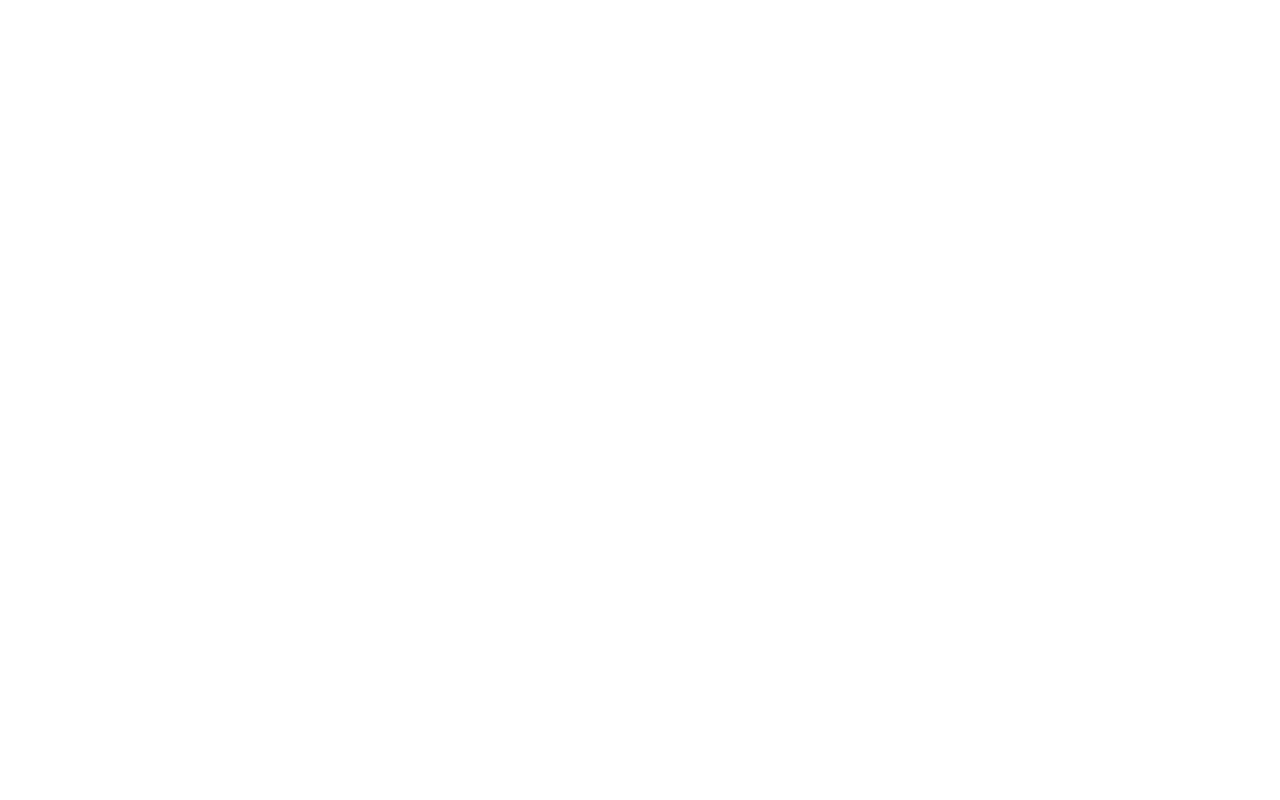
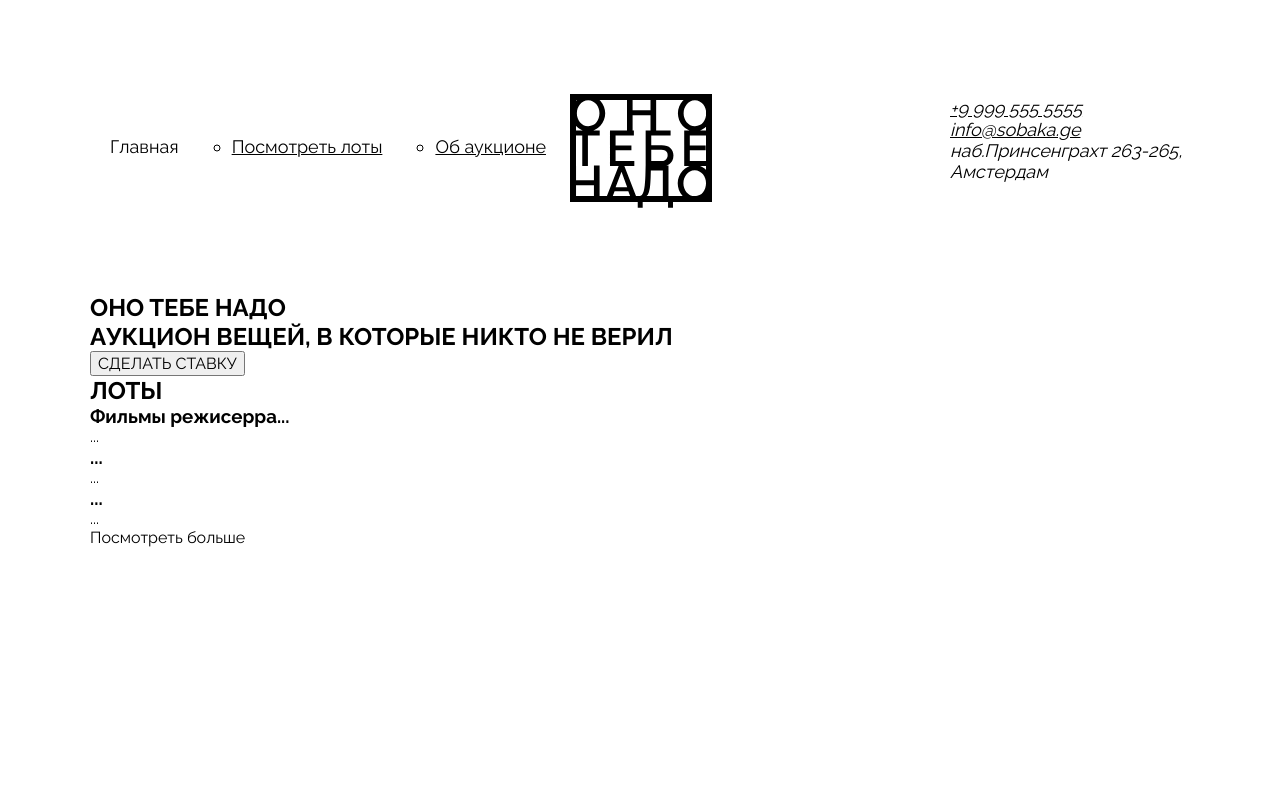
Before and after one commit to matvei-staria/ono-tebe-nado-ad, a plain HTML site: page index.html in a window 1280 px wide. Shown: the top 800 px of the page. Drawn offline with Linux system fonts and the light colour scheme.

Commit message:
Написан header

```diff
--- a/index.html
+++ b/index.html
@@ -5,6 +5,95 @@
     <meta http-equiv="X-UA-Compatible" content="IE=edge" />
     <meta name="viewport" content="width=device-width, initial-scale=1.0" />
     <title>Оно тебе надо — аукцион вещей, в которые никто не верил</title>
+    <link rel="stylesheet" href= "./fonts/fonts.css"/>
+    <link rel="stylesheet" href="./styles/global.css"/>
+    <link rel="stylesheet" href='./styles/style.css'/>
   </head>
-  <body></body>
+  <body>
+      <header class="header">
+        <nav class="menu_header">
+            <ul>
+                <li class="menu_header_li_none">
+                    <a>Главная</a>
+                </li>
+                <li>
+                    <a href="#lots">Посмотреть лоты</a>
+                </li>
+                <li>
+                    <a href="#about">Об аукционе</a>
+                </li>
+            </ul>
+        </nav>
+        <a class="logo_in_header">
+        <img src="./images/logo-black.svg"
+            alt="Логотив аукциона">
+        </a>
+        <address class="address_header">
+            <a href="tel:+99995555555">+9 999 555 5555</a>
+            <a href="malito:info@sobaka.ge">info@sobaka.ge</a>
+            <p> наб.Принсенграхт 263-265, Амстердам</p>
+        </address>
+      </header>
+    <main>
+        <section class="cover">
+            <h1>ОНО ТЕБЕ НАДО</h1>
+            <h2>АУКЦИОН ВЕЩЕЙ, В КОТОРЫЕ НИКТО НЕ ВЕРИЛ</h2>
+            <button>СДЕЛАТЬ СТАВКУ</button>
+        </section>
+        <section class="lots">
+            <h1>ЛОТЫ</h1>
+            <div>
+                <div>
+                    <h3>Фильмы режисерра...</h3>
+                    <p>...</p>
+                </div>
+                <div>
+                    <h3>...</h3>
+                    <p>...</p>
+                </div>
+                <div>
+                    <h3>...</h3>
+                    <p>...</p>
+                </div>
+                <a>Посмотреть больше</a>
+            </div>
+        </section>
+        <section class="about">
+            <img src="images/logo-white.svg"/>
+            <h1>ОБ АУКЦИОНЕ</h1>
+            <p>...</p>
+        </section>
+    </main>
+    <footer class="footer">
+         <address>
+            <a href="tel:+99995555555">+9 999 555 5555</a>
+            <a href="malito:int0@sobaka.ge">info@sobaka.ge</a>
+            <p> наб.Принсенграхт 263-265, Амстердам</p>
+        </address>
+        <nav class="nav">
+            <ul>
+                <li>
+                    <a>Главная</a>
+                </li>
+                <li>
+                    <a href="#lots">Посмотреть лоты</a>
+                </li>
+                <li>
+                    <a href="#about">Об аукционе</a>
+                </li>
+            </ul>
+        </nav>
+        <div>
+            <a>
+                <img src="images/yt.svg"/>
+            </a>
+            <a>
+                <img src="images/vk.svg"/>
+            </a>
+            <a>
+                <img src="images/pinterest.svg"/>
+            </a>
+        </div>
+    </footer>
+  </body>
 </html>
--- a/styles/style.css
+++ b/styles/style.css
@@ -1 +1,36 @@
-/* место для вашего кода */
+.header{
+    height: 293px;
+    display: grid;
+    grid-template-columns: 1fr min-content 1fr;
+    align-items: center;
+}
+
+.logo_in_header{
+    width: 148px;
+    height: 105px;
+    justify-self: center;
+}
+.menu_header{
+    font-size: 18px;
+    margin: 20px;
+}
+
+.menu_header>ul{
+    display: flex;
+    gap: 20px;
+    justify-content: space-between;
+    list-style-type: circle;
+}
+
+
+.menu_header_li_none{
+    list-style-type: none;
+}
+
+.address_header{
+    justify-self: end;
+    font-size: 18px;
+    width: 240px;
+    height: 98px;
+
+}
```
